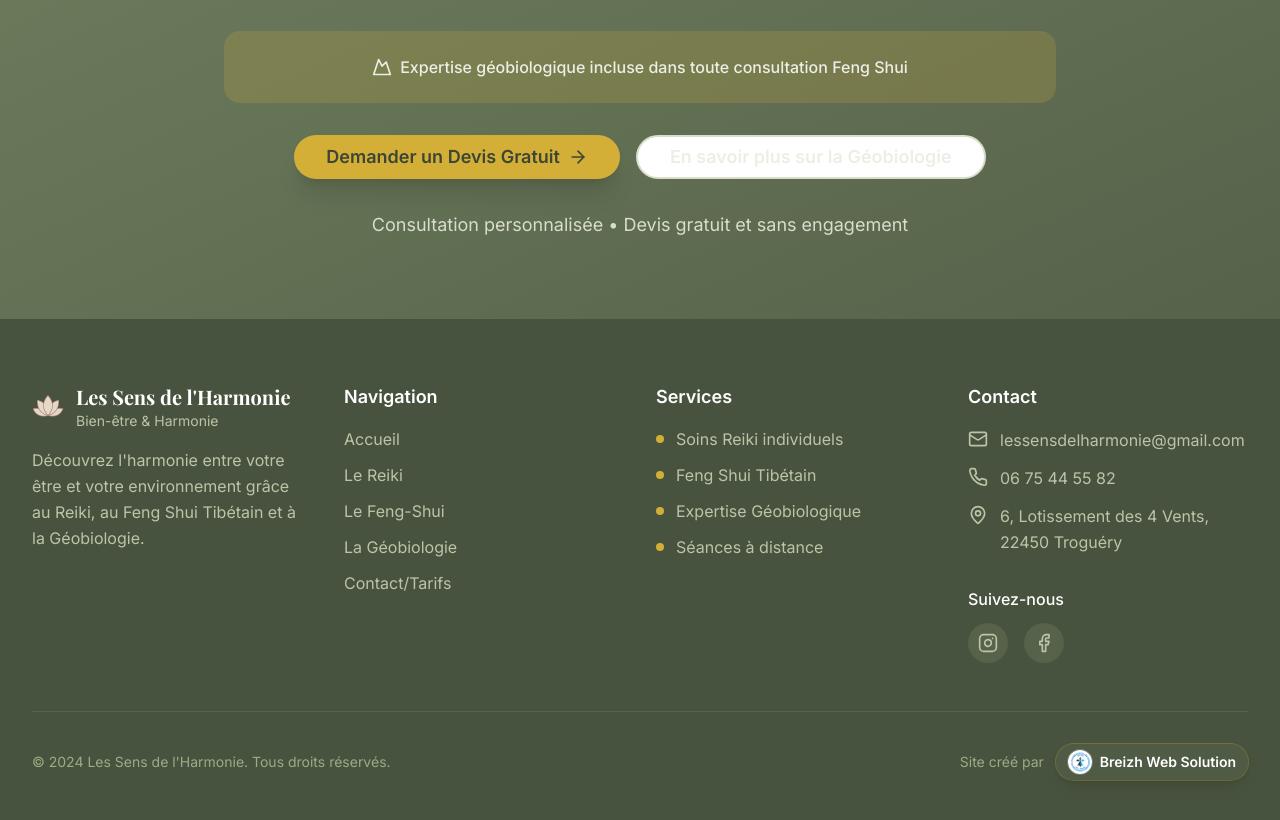
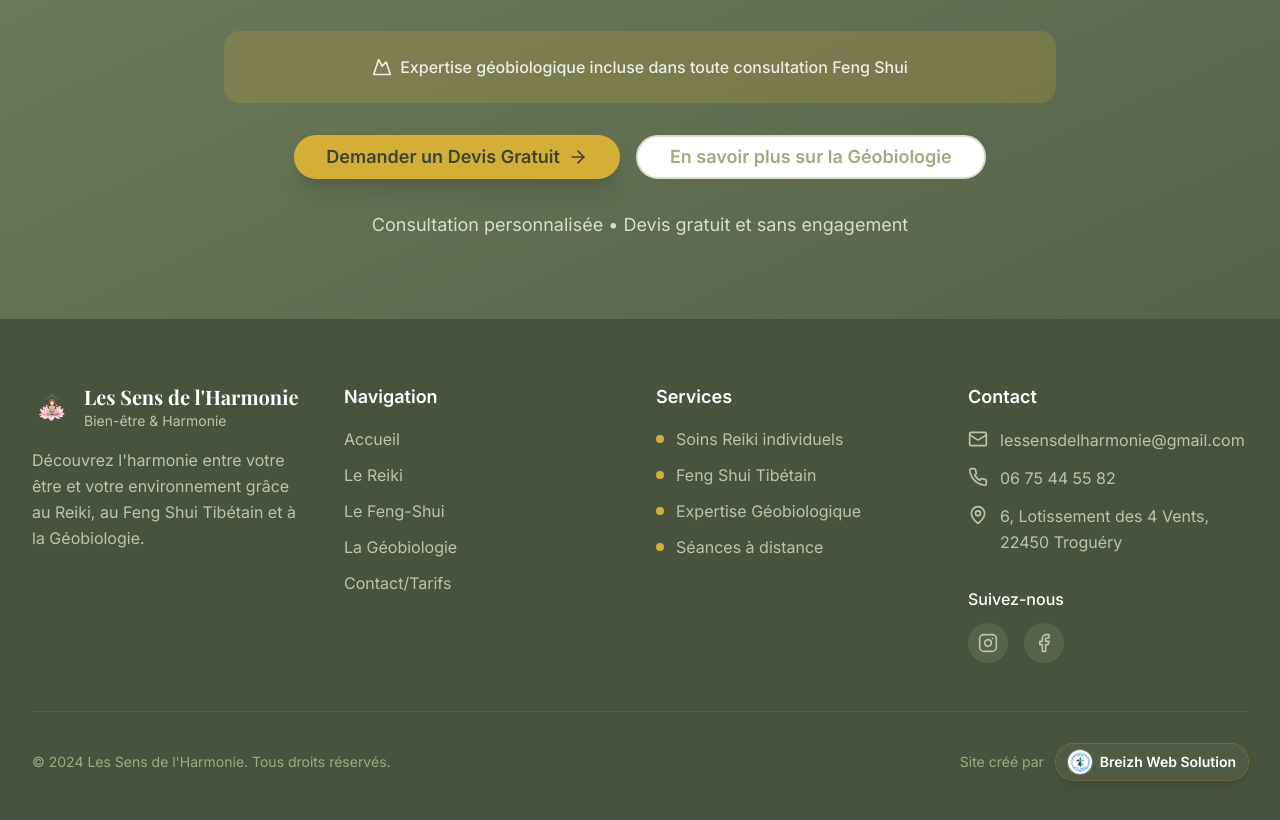
Before and after one commit to Timothee-alt/sensdelharmonie, a Next.js app: page /feng-shui in a window 1280 px wide. Shown: the part 5140-5960 px from the top of the page. Built offline with nearby package versions, Linux system fonts and the light colour scheme; a web font is replaced by a local one.

Commit message:
Rectification couleur typo

```diff
--- a/components/Footer.tsx
+++ b/components/Footer.tsx
@@ -45,7 +45,7 @@ export default function Footer() {
               className="space-y-4"
             >
               <Link href="/" className="flex items-center space-x-3 group">
-                <Image src="/lotus.png" alt="Lotus" width={32} height={32} className="w-8 h-8 object-contain group-hover:scale-110 transition-transform duration-200" />
+                <Image src="/logo.png" alt="logo" width={32} height={32} className="w-10 h-10 object-contain group-hover:scale-110 transition-transform duration-200" />
                 <div>
                   <h3 className="text-xl font-playfair font-bold text-white">
                     Les Sens de l'Harmonie
--- a/components/pages/ContactContent.tsx
+++ b/components/pages/ContactContent.tsx
@@ -613,7 +613,7 @@ export default function ContactContent() {
                 asChild
                 variant="outline"
                 size="lg"
-                className="border-2 border-sage-200 text-sage-100 hover:bg-sage-200 hover:text-sage-900 px-8 py-4 rounded-full text-lg font-semibold"
+                className="border-2 border-sage-200 text-sage-400 hover:bg-sage-200 hover:text-sage-900 px-8 py-4 rounded-full text-lg font-semibold"
               >
                 <a href="mailto:lessensdelharmonie@gmail.com" className="flex items-center">
                   <Mail className="w-5 h-5 mr-2" />
--- a/components/pages/FengShuiContent.tsx
+++ b/components/pages/FengShuiContent.tsx
@@ -613,7 +613,7 @@ export default function FengShuiContent() {
                 asChild
                 variant="outline"
                 size="lg"
-                className="border-2 border-sage-200 text-sage-100 hover:bg-sage-200 hover:text-sage-900 px-8 py-4 rounded-full text-lg font-semibold"
+                className="border-2 border-sage-200 text-sage-400 hover:bg-sage-200 hover:text-sage-900 px-8 py-4 rounded-full text-lg font-semibold"
               >
                 <Link href="/geobiologie">
                   En savoir plus sur la Géobiologie
--- a/components/pages/GeobiologyContent.tsx
+++ b/components/pages/GeobiologyContent.tsx
@@ -605,7 +605,7 @@ export default function GeobiologyContent() {
                 asChild
                 variant="outline"
                 size="lg"
-                className="border-2 border-sage-200 text-sage-100 hover:bg-sage-200 hover:text-sage-900 px-8 py-4 rounded-full text-lg font-semibold"
+                className="border-2 border-sage-200 text-sage-400 hover:bg-sage-200 hover:text-sage-900 px-8 py-4 rounded-full text-lg font-semibold"
               >
                 <Link href="/feng-shui">
                   Découvrir le Feng Shui Tibétain
--- a/components/pages/ReikiContent.tsx
+++ b/components/pages/ReikiContent.tsx
@@ -511,7 +511,7 @@ export default function ReikiContent() {
                 asChild
                 variant="outline"
                 size="lg"
-                className="border-2 border-sage-200 text-sage-100 hover:bg-sage-200 hover:text-sage-900 px-8 py-4 rounded-full text-lg font-semibold"
+                className="border-2 border-sage-200 text-sage-400 hover:bg-sage-200 hover:text-sage-900 px-8 py-4 rounded-full text-lg font-semibold"
               >
                 <Link href="/contact">
                   Poser une Question
--- a/components/sections/CTA.tsx
+++ b/components/sections/CTA.tsx
@@ -124,7 +124,7 @@ export default function CTA() {
               asChild
               variant="outline"
               size="lg"
-              className="border-2 border-sage-200 text-sage-100 hover:bg-sage-200 hover:text-sage-900 px-8 py-4 rounded-full text-lg font-semibold shadow-xl hover:shadow-2xl transform hover:scale-105 transition-all duration-300"
+              className="border-2 border-sage-200 text-sage-400 hover:bg-sage-200 hover:text-sage-900 px-8 py-4 rounded-full text-lg font-semibold shadow-xl hover:shadow-2xl transform hover:scale-105 transition-all duration-300"
             >
               <Link href="tel:+33675445582" className="flex items-center">
                 <Phone className="w-5 h-5 mr-2" />
```
